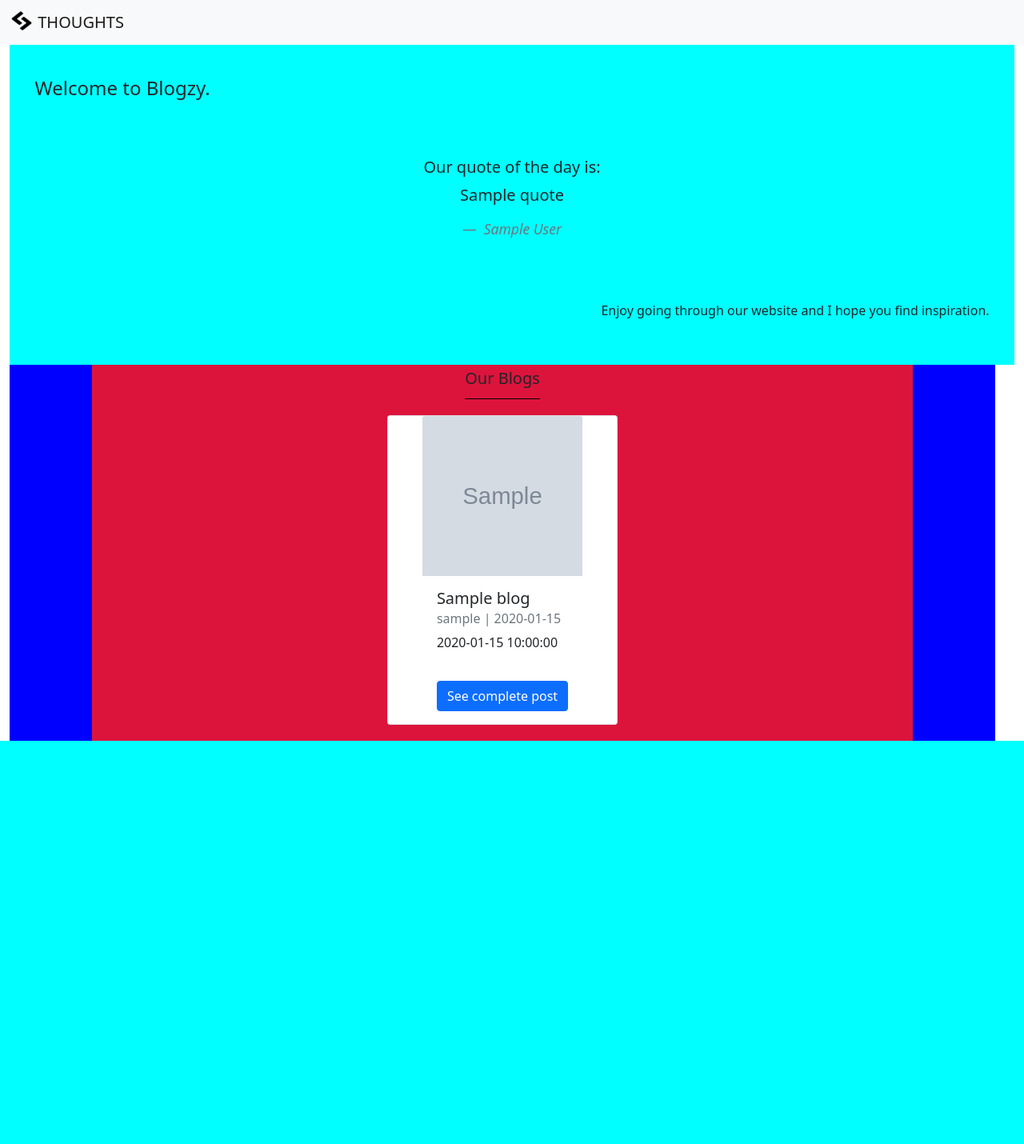
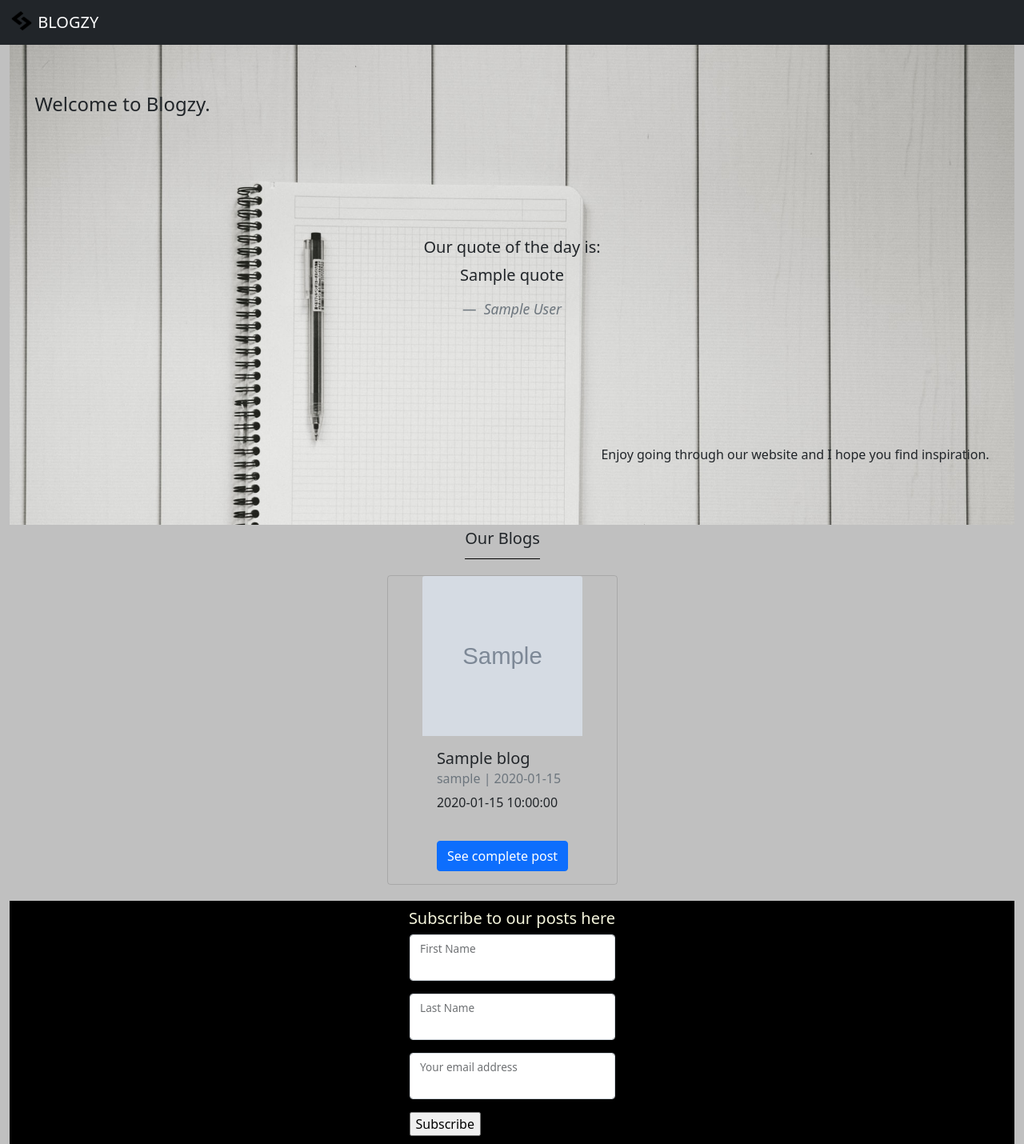
Before and after one commit to nickobrad/blogs, a Flask app: template app/templates/index.html in a window 1280 px wide. Shown: the whole page at 80% size. Before the commit the page ends 926 px from the top, so only its background shows below. Run offline with Flask 2, Linux system fonts and the light colour scheme; tables that the repository leaves empty hold one stand-in row (values such as "Sample post"); the template is opened without the code that fills it: values that come from a table or form of the project are taken from there, most other values are stand-ins (such as "Sample title", 1, 10 or a date in 2020); grey boxes marked "Sample" are stand-in pictures; data that the repository does not hold is empty; some libraries are stand-ins or nearby versions.

Commit message:
Styling almost

```diff
--- a/app/main/forms.py
+++ b/app/main/forms.py
@@ -4,6 +4,8 @@ from wtforms.validators import Required, Email, EqualTo
 from ..models.user import User
 from ..models.blog_post import Blog
 from ..models.blog_comment import BlogComment
+from ..models.subscribers import Subscribers
+
 
 class BlogPostForm(FlaskForm):
     blog_title = StringField('Your blog post title', validators = [Required()])
@@ -13,3 +15,9 @@ class BlogPostForm(FlaskForm):
 class BlogPostCommentForm(FlaskForm):
     comment = StringField('Comment here', validators = [Required()])
     post_comment = SubmitField('Comment')
+
+class SubscriberForm(FlaskForm):
+    firstname = StringField('First Name', validators = [Required()])
+    lastname = StringField('Last Name', validators = [Required()])
+    email = StringField('Your email address', validators=[Required(), Email()])
+    submit = SubmitField('Subscribe')
--- a/app/static/css/styles.css
+++ b/app/static/css/styles.css
@@ -2,10 +2,19 @@ body, html{
     width: 100%;
     height:100%;
 }
+.footer1{
+    display: flex;
+    flex-direction: column;
+    align-items: center;
+    justify-content: center;
+    padding: 10px 10px;
+    background-color: black;
+}
 .header1{
-    height: 50%;
-    background-color: aqua;
+    background-image: url(../images/bg1.jpg);
+    background-size: cover;
     position: relative;
+    height:600px;
 }
 .head1{
     position: absolute;
@@ -45,11 +54,11 @@ body, html{
     padding: 10px 0px;
 }
 .indexWrapper{
-    width: 100% 100%;
+    background-color:silver;
+    width: 100%;
     height: 100% 100%;
 }
 .rowhp{
-    background-color: blue;
     width: 100%;
     display: flex;
     justify-content: center;
@@ -57,7 +66,6 @@ body, html{
 }
 .colhp{
     width: 100%;
-    background-color: crimson;
     display: flex;
     flex-direction: column;
     flex-wrap: wrap;
@@ -72,11 +80,9 @@ body, html{
 .card{
     margin:10px 10px;
 }
-.col-lg-8{
-    /* background-color: aqua; */
-}
 .login_container{
-    background-color: blue;
+    clip-path: polygon(0 0, 100% 0, 75% 100%, 25% 100%);
+    background-color:lightsteelblue;
     height: 100%;
     display: flex;
     justify-content: center;
@@ -87,7 +93,7 @@ body, html{
     flex-direction: column;
     align-items: center;
     justify-content: center;
-    background-color: aqua;
+    background-color: rgba(0,0,0, 0.8);
     /* opacity: 0.8; */
     width: 60%;
     height: 50%;
@@ -98,8 +104,9 @@ body, html{
     padding-top: 10px;
 }
 .register_container{
+    clip-path: polygon(10% 0, 100% 0%, 90% 100%, 0% 100%);
     height: 100%;
-    background-color: crimson;
+    background-color:lightsteelblue;
     display: flex;
     align-items: center;
     justify-content: center;
@@ -108,7 +115,7 @@ body, html{
     width:75%;
 }
 .oneblogWrap{
-    height: 100% 100%;
+    height: 100%;
     background-color: darkslategray;
 }
 .commentText{
@@ -116,7 +123,6 @@ body, html{
     background-color: blue;
 }
 .commentform{
-    background-color: aquamarine;
     width:100%;
     display: flex;
     align-items: center;
@@ -132,8 +138,6 @@ body, html{
 .theblogwrap{
     width: 80%;
 }
-.commsect{
-}
 .commentcont{
     display: flex;
     background-color:wheat;
@@ -145,6 +149,7 @@ body, html{
     padding-left: 20px;
 }
 .photocol{
+    padding: 20px 0px;
     display: flex;
     align-items: center;
     justify-content: center;
@@ -155,11 +160,11 @@ body, html{
     flex-direction: column;
     justify-content: center;
     align-items: center;
-    background-color: darkslategray;
+    background-color: whitesmoke;
 
 }
 .rowpost{
-    height: 80%;
+    /* height: 80%; */
     width: 80%;
     border: 1px solid lightslategray;
     border-radius: 10px;
@@ -174,6 +179,11 @@ body, html{
 .cardhp{
     display: flex !important;
     align-items: center;
+    background-color: transparent !important;
+}
+.cardhp:hover{
+    background-color:snow !important;
+    box-shadow: 2px black
 }
 .cardbp{
     display: flex !important;
--- a/app/templates/base.html
+++ b/app/templates/base.html
@@ -9,7 +9,7 @@
     <link href="https://cdn.jsdelivr.net/npm/bootstrap@5.0.2/dist/css/bootstrap.min.css" rel="stylesheet" integrity="sha384-EVSTQN3/azprG1Anm3QDgpJLIm9Nao0Yz1ztcQTwFspd3yD65VohhpuuCOmLASjC" crossorigin="anonymous">
     <title>{% block title %}{% endblock title %}</title>
 </head>
-<body>
+<body style="height: 100%; width: 100%;">
 
     {% block navbar %}
         {% include 'navbar.html' %}
--- a/app/templates/email/newbie.txt
+++ b/app/templates/email/newbie.txt
@@ -0,0 +1,4 @@
+Hello {{user.username}}!
+Welcome to Thoughts.
+We have just seen you have signed up for our application and want to welcome you to the family.
+I hope this application will be of help to you.
--- /dev/null
+++ b/app/templates/email/newpost.html
@@ -0,0 +1,3 @@
+Hello {{user.username}}!
+Welcome to Blogzy.
+A new blog post is up. Feel free to go through the website and see the post
--- /dev/null
+++ b/app/templates/email/newpost.txt
@@ -0,0 +1,3 @@
+Hello {{user.username}}!
+Welcome to Blogzy.
+A new blog post is up. Feel free to go through the website and see the post
--- a/app/templates/index.html
+++ b/app/templates/index.html
@@ -16,13 +16,17 @@
 
 
 {% block content %}
-    <div class="container-fluid indexWrapper" style="width: 100%; height: 100%;">
+    <div class="container-fluid indexWrapper">
         <div class="header1">
+            <div class="row rowheader">
+                <div class="col">
                     <div class="head1">
                         <h4>
                             Welcome to Blogzy.
                         </h4>
                     </div>
+                </div>
+                <div class="col">
                     <div class="head2">
                         <h5>
                             Our quote of the day is:
@@ -39,10 +43,14 @@
                         </footer>
                         </blockquote>
                     </div>
+                </div>
+                <div class="col">
                     <div class="head3">
                         <p>
                             Enjoy going through our website and I hope you find inspiration.
                         </p>
+                    </div>
+                </div>
             </div>
         </div>
         <div class="middle">
@@ -67,5 +75,31 @@
                 </div>
             </div>
         </div>
+        <div class="footer1">
+            <h5 style="color: beige;">
+                Subscribe to our posts here
+            </h5>
+            <form action = "{{url_for('main.home')}}" method="post">
+
+                {{ subscribe_form.hidden_tag()}}
+
+                <div class="form-floating mb-3">
+                    {{ subscribe_form.firstname(class_="form-control") }}
+                    {{ subscribe_form.firstname.label}}
+                </div>
+                <div class="form-floating mb-3">
+                    {{ subscribe_form.lastname(class_="form-control") }}
+                    {{ subscribe_form.lastname.label}}
+                </div>
+                <div class="form-floating mb-3">
+                    {{ subscribe_form.email(class_="form-control") }}
+                    {{ subscribe_form.email.label}}
+                </div>
+                <div class="submit">
+                    <input class = "submitbtn" type = "submit" value = "Subscribe">
+                </div>
+
+            </form>
+        </div>
     </div>
 {% endblock content %}
--- a/app/templates/macro.html
+++ b/app/templates/macro.html
@@ -1,7 +1,7 @@
 {% macro showBlogPosts(blogs) %}
     {% for blog in blogs %}
     <div class="card cardhp" style="width: 18rem;">
-        <img src = "{{ url_for('static', filename = blog.myblogposts.profile_picture) }}" class="card-img-top img-responsive" style="height: 200px;width: 200px;" alt="...">
+        <img src = "{{ url_for('static',filename = blog.myblogposts.profile_picture) }}" class="card-img-top" style="height: 200px;width: 200px;">
         <div class="card-body">
             <h5 class="card-title">
                 {{ blog.blog_title }}
@@ -24,7 +24,6 @@
 {% macro showBlogProfile(blogs) %}
     {% for blog in blogs %}
     <div class="card cardbp" style="width: auto;">
-        <img src="{{ url_for('static', filename='profile_pictures/default.jpeg')}}" class="card-img-top" style="height: max-height;width: 300px;" alt="...">
         <div class="card-body">
             <h5 class="card-title">
                 {{ blog.blog_title }}
@@ -51,7 +50,7 @@
             {{ blog.blog_title }}
         </h5>
         <h6 class = "mb-2 text-muted">
-            {{ blog.date_posted.strftime('%Y-%m-%d') }}
+            Posted by: {{ blog.myblogposts.username }} | {{ blog.date_posted.strftime('%Y-%m-%d') }}
         </h6>
         <p>
             {{ blog.blog_posted}}
--- a/app/templates/navbar.html
+++ b/app/templates/navbar.html
@@ -1,8 +1,8 @@
-<nav class="navbar navbar-expand-lg navbar-light bg-light">
-  <div class="container-fluid">
+<nav class="navbar navbar-expand-lg navbar-dark bg-dark" >
+  <div class="container-fluid" style="color: white;">
     <a class="navbar-brand" href="/home">
       <img src="{{url_for('static', filename='images/sitepoint.png')}}" alt="" width="30" height="24" class="d-inline-block align-text-top">
-      THOUGHTS
+      BLOGZY
     </a>
     {% if current_user.is_authenticated %}
       <button class="navbar-toggler" type="button" data-bs-toggle="collapse" data-bs-target="#navbarNavDropdown" aria-controls="navbarNavDropdown" aria-expanded="false" aria-label="Toggle navigation">
--- a/app/templates/theblog.html
+++ b/app/templates/theblog.html
@@ -45,7 +45,7 @@
             <div class="commentcont">
                 <div class="comimg">
                     {% if comment.myblogcomments.profile_picture %}
-                        <img src="{{url_for('static', filename = comment.myblogcomments.profile_picture) }}" style="height: 50px; width: 50px;" alt="" srcset="">
+                        <img src="{{url_for('static', filename = comment.myblogcomments.profile_picture) }}" style="height: 55px; width: 50px;" alt="" srcset="">
                     {% else %}
                         <img src="{{url_for('static', filename = 'profile_pictures/default.jpeg') }}" style="height: 50px; width: 50px;" alt="" srcset="">
                     {% endif %}
@@ -63,7 +63,7 @@
                     {% endif %}
                 </div>
             </div>
-    {% endfor %}
+        {% endfor %}
     </div>
 </div>
 {% endblock content %}
```
Also changed, not shown: app/main/views.py (+24 -5 lines), app/models/subscribers.py (added, +9 -0 lines), app/templates/update_blog.html (+15 -2 lines), migrations/versions/f5ac0392e32f_.py (added, +35 -0 lines), app/authentication/views.py (line endings or trailing spaces), app/static/images/bg1.jpg (added), app/static/profile_pictures/orkhan-farmanli-KV2zsZmlmmg-unsplash.jpg (added), app/templates/authentication/login.html (line endings or trailing spaces), app/templates/post_blog.html (line endings or trailing spaces), 1 other file. Lines whose indentation alone changed are shown as unchanged.
